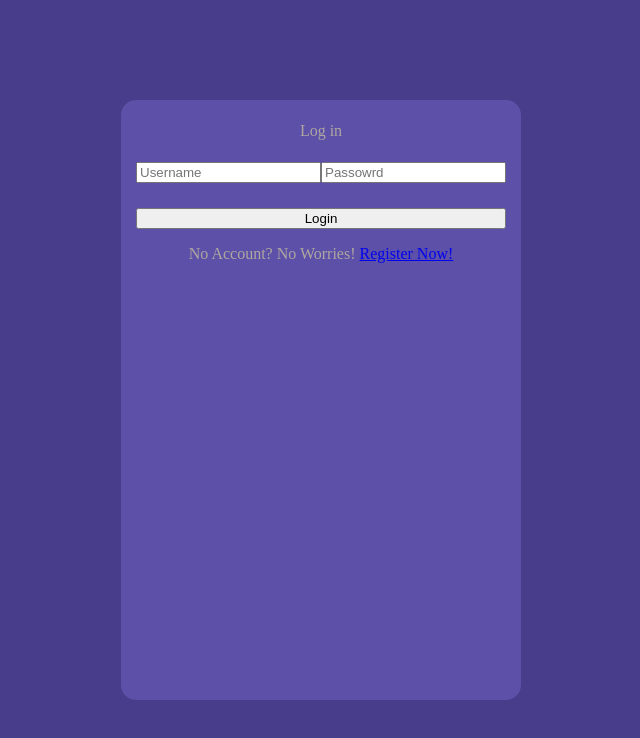
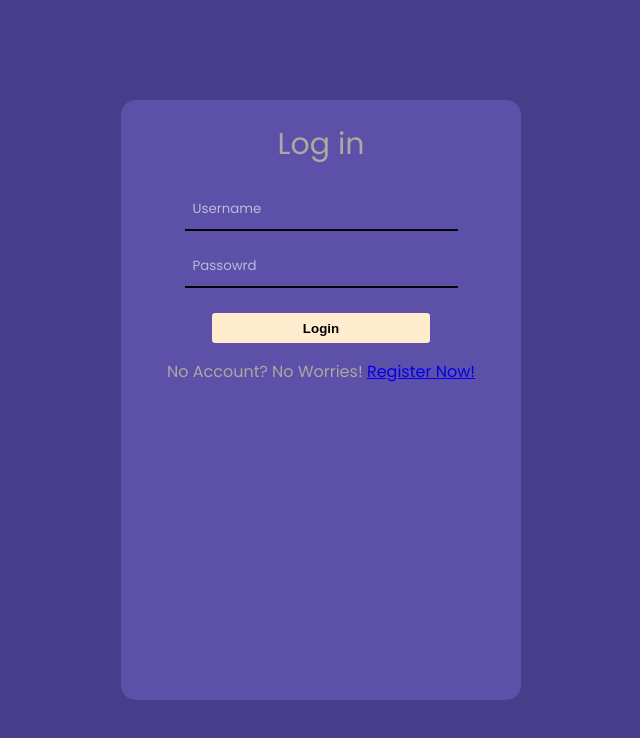
Before and after one commit to AghajanyanA/chatapp, a React (Create React App) app in the folder client/: page / in a window 1280 px wide. Shown: the top 738 px of the page, without its empty margins (319-959 px from the left). Built offline with nearby package versions, Linux system fonts and the light colour scheme; no server answers.

Commit message:
made it look fancier

```diff
--- a/client/src/Components/Pages/Login/Login.module.css
+++ b/client/src/Components/Pages/Login/Login.module.css
@@ -1,3 +1,5 @@
+@import url('https://fonts.googleapis.com/css2?family=Poppins&display=swap');
+
 .wrapper {
   background-color: rgb(92, 80, 168);
   width: 400px;
@@ -6,17 +8,51 @@
   display: flex;
   flex-direction: column;
   align-items: center;
+
+  font-family: 'Poppins', sans-serif;
 }
 
 .wrapper > header {
     margin: 22px 0;
+    font-size: 30px;
 }
 
 .form {
     display: flex;
     flex-direction: column;
+    align-items: center;
 }
+
+.form > input[type="submit"] {
+    height: 30px;
+    width: 80%;
+    border: none;
+    cursor: pointer;
+    border-radius: 3px;
+    background-color: blanchedalmond;
+    font-weight: 600;
+}
+
 .credentials {
     display: flex;
+    flex-direction: column;
     margin: 0 0 25px 0;
+    gap: 15px;
 }
+
+.credentials > input[type="text"], input[type="password"] {
+    padding: 10px 8px;
+    background-color: rgb(92, 80, 168);
+    border: none;
+    color: white;
+    border-bottom: 2px black solid;
+    font-family: 'Poppins', sans-serif;
+}
+
+.credentials > input[type="text"]:focus, input[type="password"]:focus {
+    outline: none;
+}
+.credentials > input[type="text"]::placeholder, input[type="password"]::placeholder {
+    color: rgba(255, 255, 255, 0.6);
+    font-family: 'Poppins', sans-serif;
+}
```
